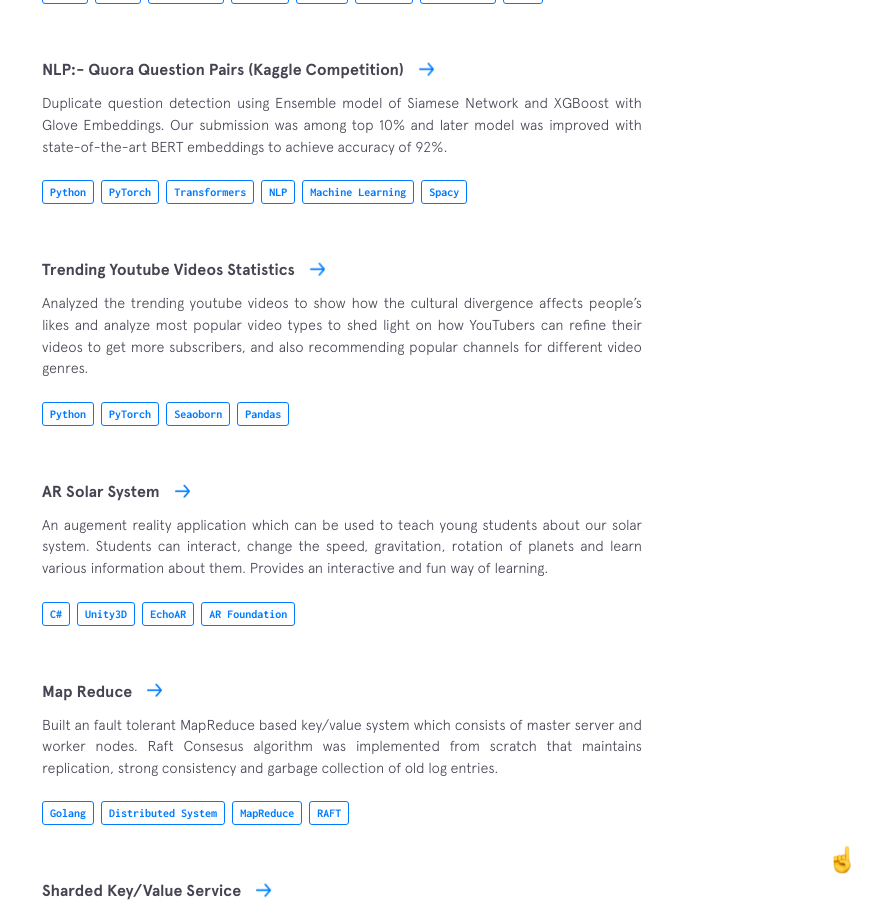
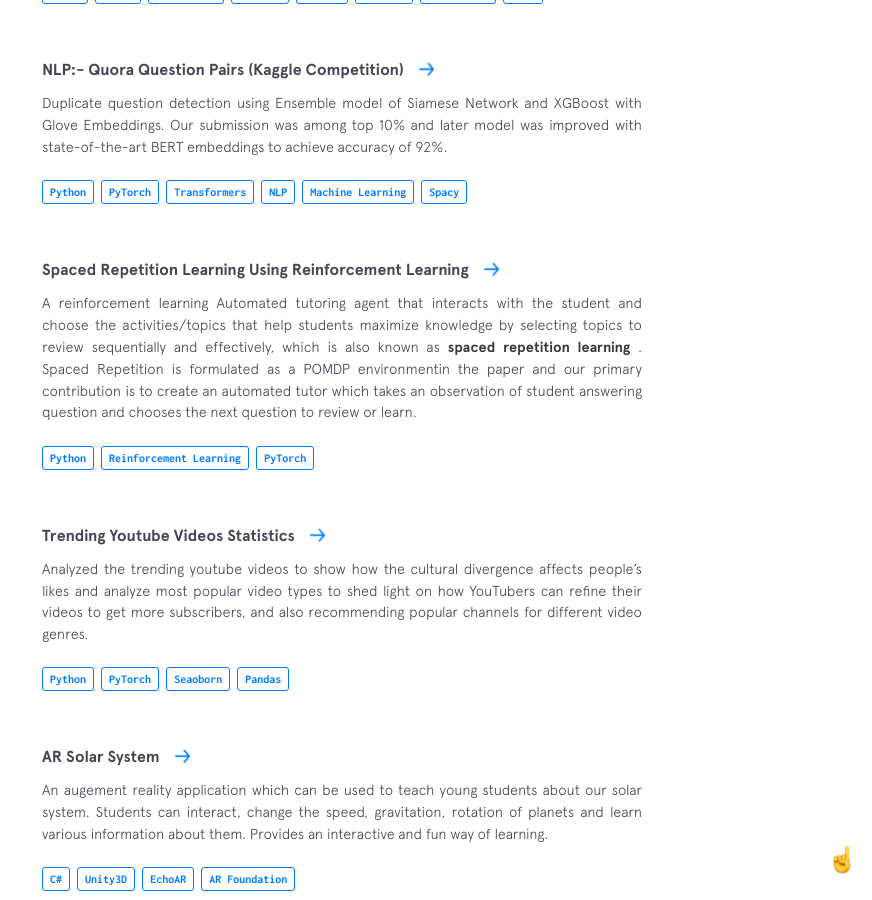
Before and after one commit to mohitnihalani/mohitnihalani.github.io, a Jekyll site: the page built from index.html, in a window 1280 px wide and 900 px high, scrolled down 5821 px. Shown: the whole window, without its empty margins (408-1280 px from the left). Built offline with Jekyll 4.4.1, drawn with Linux system fonts in a browser that asks for light colours; nearby versions of some CDN libraries.

Commit message:
added CCM Project

```diff
--- a/_data/other-projects.yml
+++ b/_data/other-projects.yml
@@ -23,6 +23,15 @@
     - thing: NLP
     - thing: Machine Learning
     - thing: Spacy
+
+- name: Spaced Repetition Learning Using Reinforcement Learning
+  url: https://github.com/mohitnihalani/Spaced-Repetition-Learning-Using-RL
+  code: https://github.com/mohitnihalani/Spaced-Repetition-Learning-Using-RL
+  description: A reinforcement learning Automated tutoring agent that interacts with the student and choose the activities/topics that help students maximize knowledge by selecting topics to review sequentially and effectively, which is also known as <strong> spaced repetition learning </strong>. Spaced Repetition is formulated as a POMDP environmentin the paper and our primary contribution is to create an automated tutor which takes an observation of student answering question and chooses the next question to review or learn.
+  used:
+    - thing: Python
+    - thing: Reinforcement Learning
+    - thing: PyTorch
 
 - name: Trending Youtube Videos Statistics
   url: https://github.com/mohitnihalani/Trending-Youtube-Video-Statistics
```
